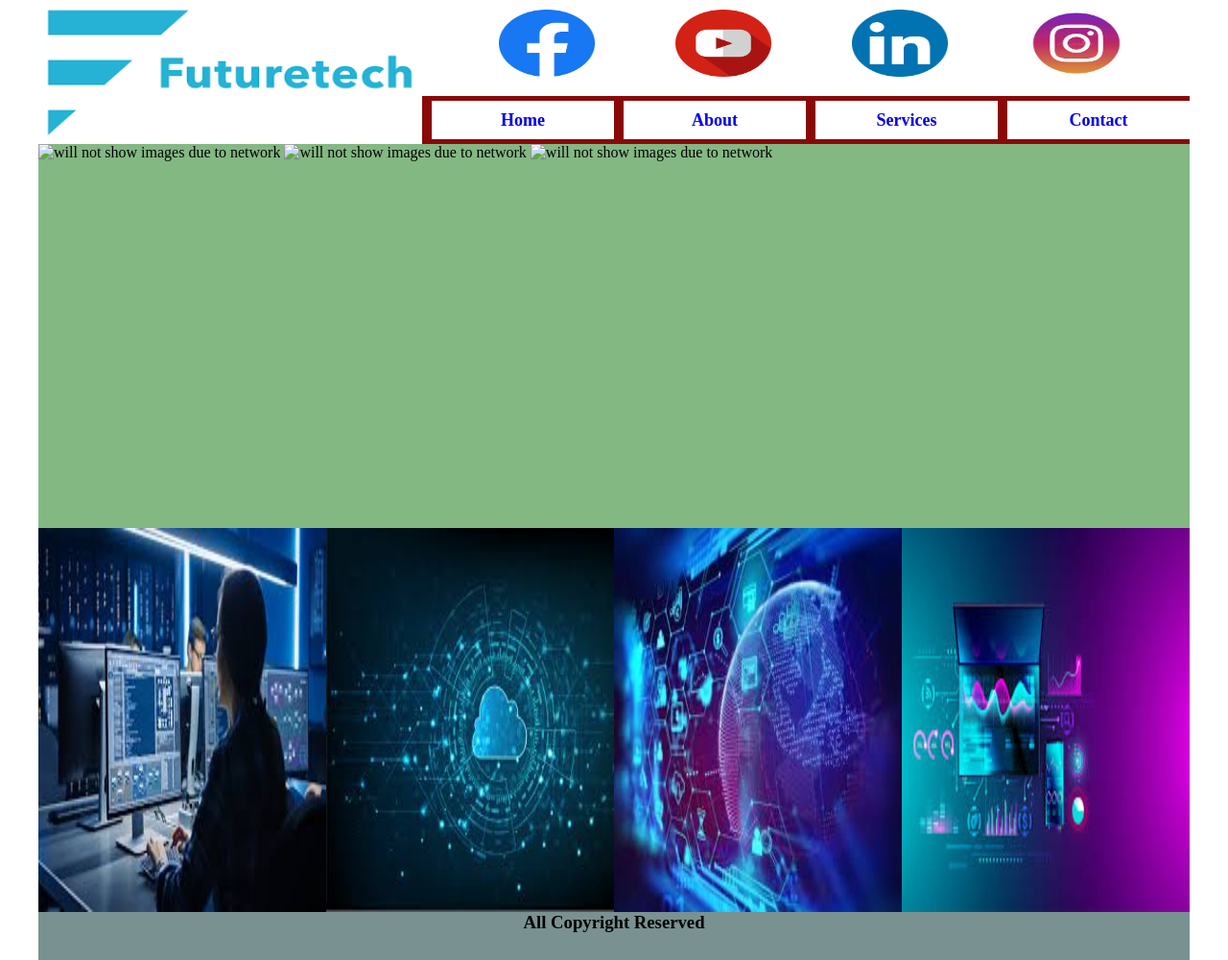
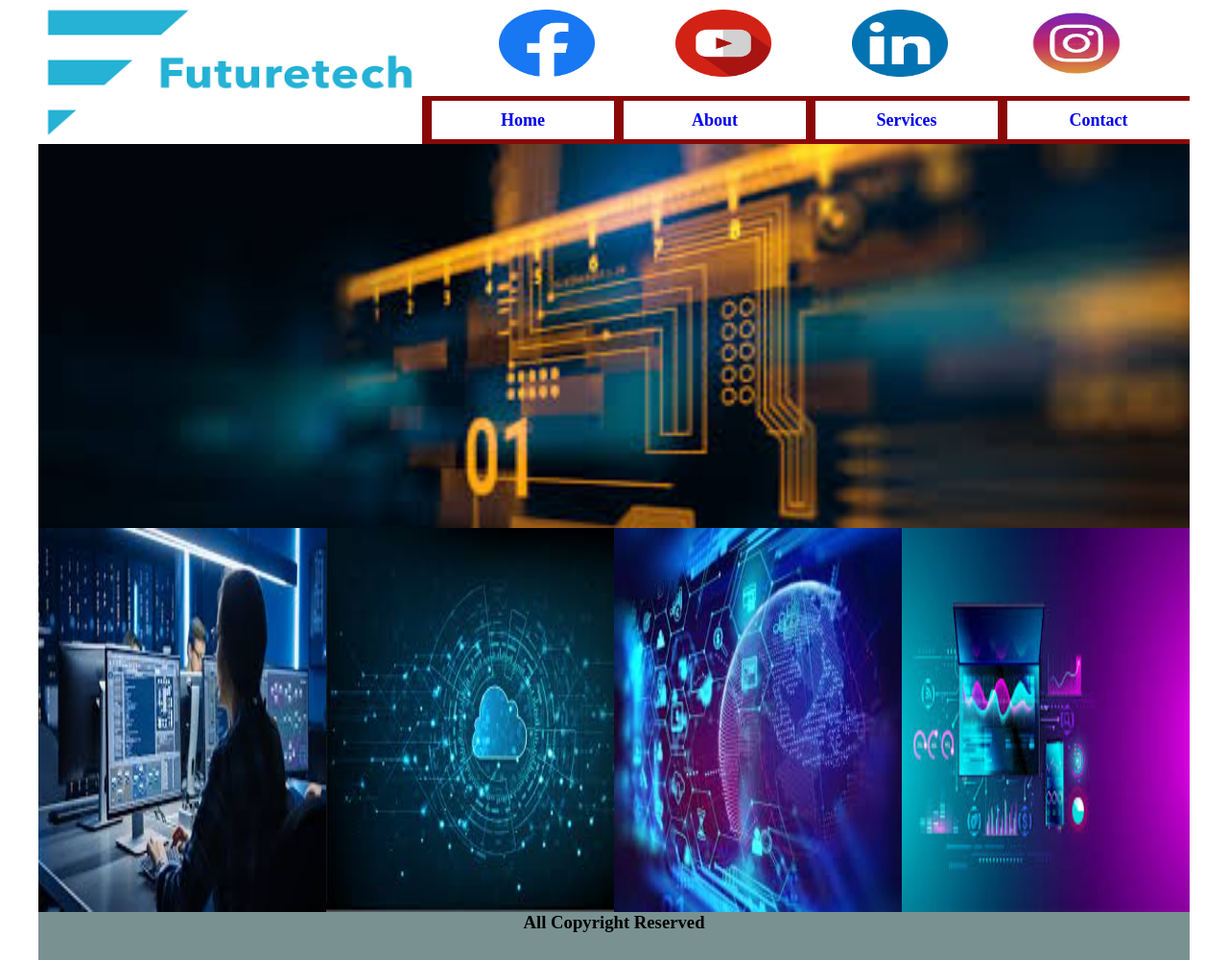
Before and after one commit to Komal358/Assignment12-Submission-Demo, a plain HTML site: page assignment3.1.html in a window 1280 px wide. Shown: the whole page at 96% size. Drawn offline with Linux system fonts and the light colour scheme; the site is published under a folder, as on GitHub Pages, so addresses that start at the root find nothing.

Commit message:
assignment submitted

```diff
--- a/assignment3.1.html
+++ b/assignment3.1.html
@@ -33,9 +33,9 @@
  <div class="container"><!--container start here-->
 
             <div class="gallary">
-                <img src="/img/images (3).jpg"alt="will not show images due to network">
-                <img src="/img/images (5).jpg"alt="will not show images due to network">
-                <img src="/img/images (4).jpg"alt="will not show images due to network">
+                <img src="img/images (3).jpg"alt="will not show images due to network">
+                <img src="img/images (5).jpg"alt="will not show images due to network">
+                <img src="img/images (4).jpg"alt="will not show images due to network">
 
             </div>
 
```
